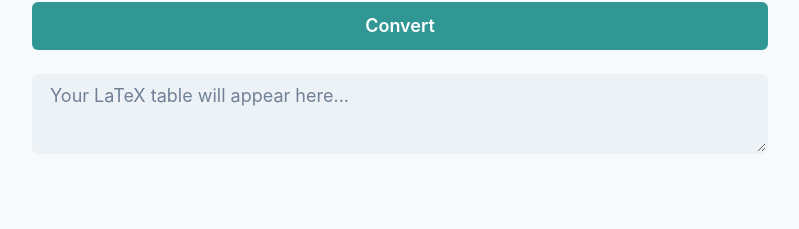
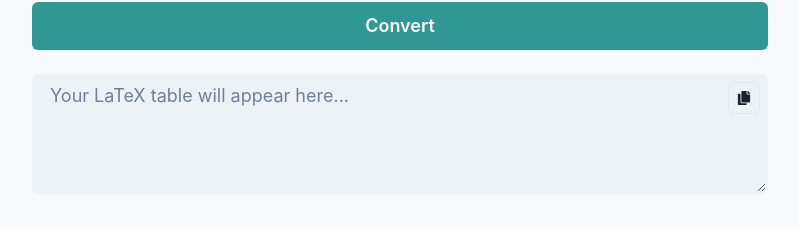
Before and after one commit to argonism/MdTable2Latex, a React (Create React App) app: page / in a window 1280 px wide. Shown: the part 257-486 px from the top of the page, without its empty margins (240-1039 px from the left). Built offline with nearby package versions, Linux system fonts and the light colour scheme.

Commit message:
Add clipboard feature

```diff
--- a/package.json
+++ b/package.json
@@ -16,6 +16,7 @@
     "@types/react-dom": "^18.2.7",
     "framer-motion": "^10.16.4",
     "react": "^18.2.0",
+    "react-copy-to-clipboard": "^5.1.0",
     "react-dom": "^18.2.0",
     "react-icons": "^4.11.0",
     "react-scripts": "^5.0.1",
@@ -49,6 +50,7 @@
     ]
   },
   "devDependencies": {
+    "@types/react-copy-to-clipboard": "^5.0.4",
     "gh-pages": "^6.0.0"
   }
 }
--- a/src/App.tsx
+++ b/src/App.tsx
@@ -1,13 +1,22 @@
-import React, { useState } from 'react';
-import { Box, Textarea, Button, VStack, Heading, Alert, AlertIcon, Container, useColorMode, IconButton, Link, HStack } from '@chakra-ui/react';
-import { FaSun, FaMoon, FaGithub } from 'react-icons/fa';
+import React, { useState, useEffect } from 'react';
+import { Box, Textarea, Button, VStack, Heading, Alert, AlertIcon, Container, useColorMode, IconButton, Link, HStack, useToast } from '@chakra-ui/react';
+import { FaSun, FaMoon, FaGithub, FaCopy } from 'react-icons/fa';
 import MarkdownToLatexConverter from './MarkdownToLatexConverter';
+import { CopyToClipboard } from 'react-copy-to-clipboard';
 
 const App: React.FC = () => {
   const { colorMode, toggleColorMode } = useColorMode();
   const [markdown, setMarkdown] = useState('');
   const [latex, setLatex] = useState('');
   const [error, setError] = useState<string | null>(null);
+  const [latexRows, setLatexRows] = useState(5);
+  const toast = useToast();
+
+  useEffect(() => {
+
+    const lines = latex.split('\n').length;
+    setLatexRows(lines > 5 ? lines : 5);
+  }, [latex]);
 
   const convertToLatex = () => {
     const converter = new MarkdownToLatexConverter();
@@ -22,6 +31,30 @@
         setError("An unknown error occurred.");
       }
     }
+  };
+
+  const handleCopyToClipboard = () => {
+
+    navigator.clipboard.writeText(latex).then(() => {
+
+      toast({
+        title: 'Copied to Clipboard',
+        description: 'The LaTeX table has been copied to your clipboard!',
+        status: 'success',
+        duration: 2000,
+        isClosable: true,
+      });
+    }).catch((err) => {
+      console.error('Failed to copy to clipboard: ', err);
+
+      toast({
+        title: 'Copy Failed',
+        description: 'Failed to copy the LaTeX table to your clipboard. Please try again.',
+        status: 'error',
+        duration: 2000,
+        isClosable: true,
+      });
+    });
   };
 
   return (
@@ -60,13 +93,26 @@
               {error}
             </Alert>
           )}
+          <Box position="relative">
             <Textarea
               value={latex}
               isReadOnly
               placeholder="Your LaTeX table will appear here..."
               variant="filled"
               size="lg"
+              minH={`${latexRows * 1.5}rem`}
             />
+            <Box position="absolute" top={2} right={2}>
+              <CopyToClipboard text={latex} onCopy={handleCopyToClipboard}>
+                <IconButton
+                  icon={<FaCopy />}
+                  size="sm"
+                  aria-label="Copy to Clipboard"
+                  variant="outline"
+                />
+              </CopyToClipboard>
+            </Box>
+          </Box>
         </VStack>
       </Container>
     </Box>
```
Also changed, not shown: 1 other file (tests, documents, lock files or other folders). Lines whose indentation alone changed are shown as unchanged.
